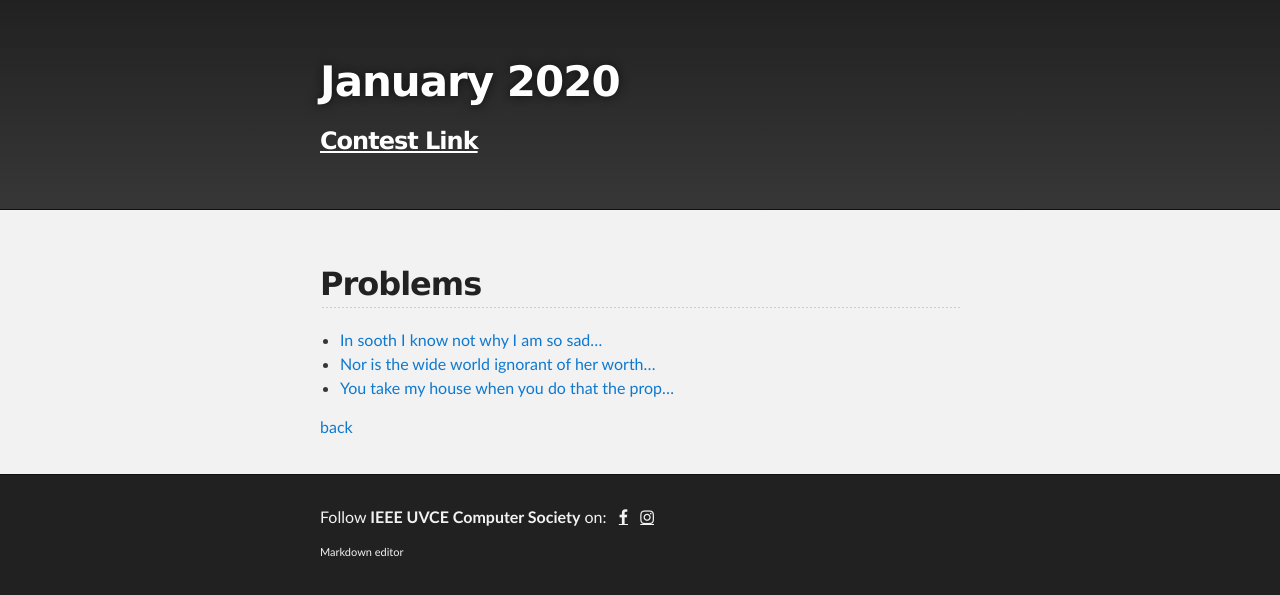
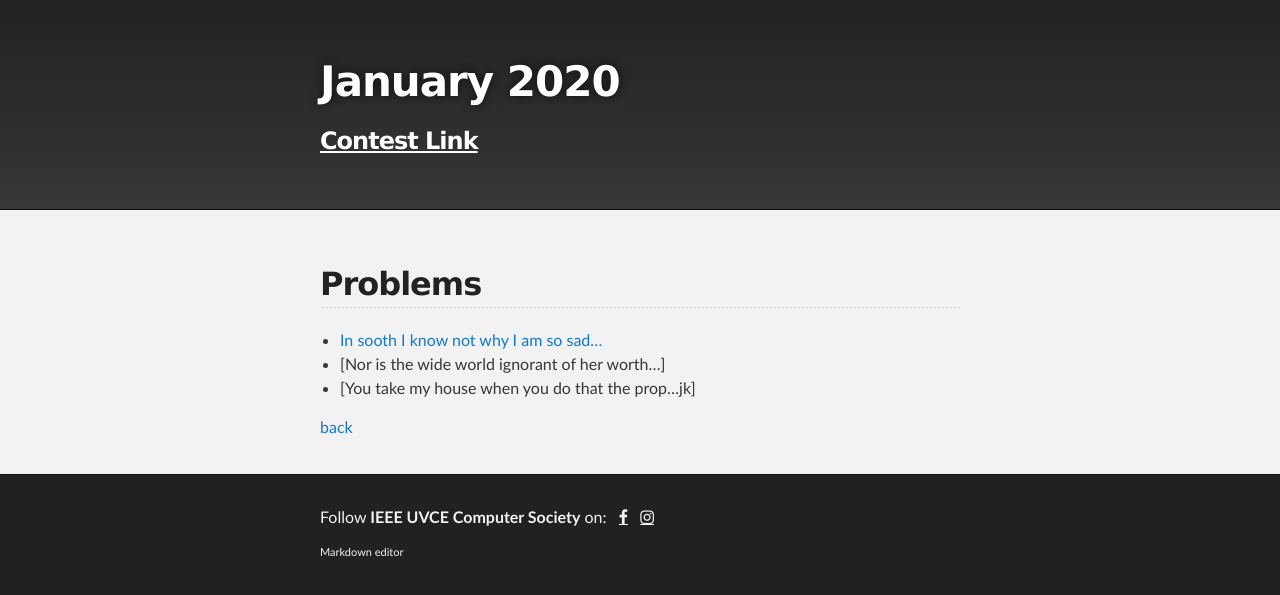
Before and after one commit to ieee-uvce-cs/ncode, a Jekyll site: the page built from editorials/January-2020/index.md, in a window 1280 px wide. Shown: the top 595 px of the page. Built offline with Jekyll 4.4.1, drawn with Linux system fonts in a browser that asks for light colours.

```diff
--- a/editorials/January-2020/index.md
+++ b/editorials/January-2020/index.md
@@ -8,8 +8,8 @@ link: https://www.hackerrank.com/contests/uvce-ncode-january-2020
 ## Problems
 
 - [In sooth I know not why I am so sad...](./In-sooth-I-know-not-why-I-am-so-sad.html)
-- [Nor is the wide world ignorant of her worth...]()
-- [You take my house when you do that the prop...]()
+- [Nor is the wide world ignorant of her worth...]
+- [You take my house when you do that the prop...jk]
 
 
 
```
